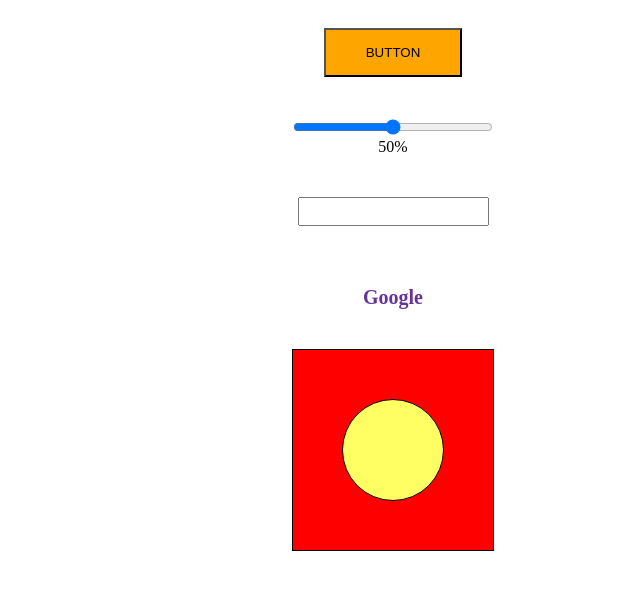
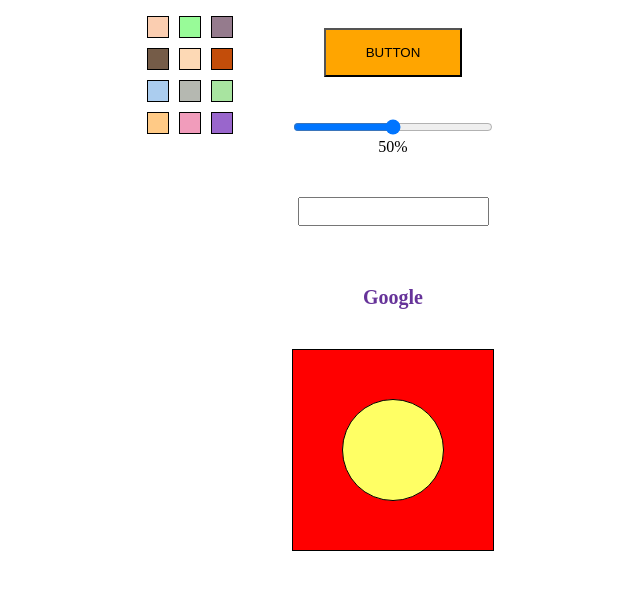
Before and after one commit to begal-vadim98/job, a plain HTML site: page index.html in a window 1280 px wide. Shown: the whole page, without its empty margins (247-887 px from the left). Drawn offline with Linux system fonts and the light colour scheme.

Commit message:
Самоделки

```diff
--- a/index.html
+++ b/index.html
@@ -1,5 +1,5 @@
 <!DOCTYPE html>
-<html lang="ru">
+<html lang="en">
 
 <head>
     <meta charset="UTF-8">
@@ -40,6 +40,8 @@
         </div>
     </main>
 
+    <div class="box-color"></div>
+
 </body>
 
 </html>
--- a/script.js
+++ b/script.js
@@ -1,12 +1,42 @@
 'use strict'
 const myEventsFunction = function () {
+
   const btn = document.getElementById('btn'),
     inputTypeText = document.querySelector('.controls  input[type=text] '),
     inputTypeRange = document.querySelector('.controls  input[type=range] '),
     rangeSpan = document.querySelector('#range-span'),
     square = document.querySelector('#square'),
     circle = document.querySelector('#circle'),
+    boxColor = document.querySelector('.box-color'),
+    boxColorItem = [],
     eBtn = document.querySelector('#e_btn');
+
+  const functionForColor = function () {
+    const arrColor = ['#FBCEB1', '#98FB98', '#957B8D', '#755C48', '#FDD9B5', '#C34D0A', '#ABCDEF', '#B5B8B1', '#A8E4A0', '#FFCA86', '#F19CBB', '#9966CC'];
+
+    arrColor.forEach((elem) => {
+      let span = document.createElement('span');
+
+      span.classList.add('box-color__item');
+
+      span.style.backgroundColor = elem;
+      boxColor.append(span);
+      boxColorItem.push(span);
+
+    })
+
+  }
+
+  const functionChangeBG = function (e) {
+    const target = e.target;
+    boxColorItem.forEach((elem) => {
+      elem.classList.remove('active');
+      if (target === elem) {
+        square.style.backgroundColor = elem.style.backgroundColor;
+        elem.classList.add('active');
+      }
+    })
+  }
 
   // Функция смены фона у квадрата
   const changeColor = function () {
@@ -14,6 +44,9 @@ const myEventsFunction = function () {
       square.style.backgroundColor = inputTypeText.value;
       inputTypeText.value = "";
     }
+    boxColorItem.forEach((elem) => {
+      elem.classList.remove('active');
+    })
 
   }
 
@@ -27,11 +60,13 @@ const myEventsFunction = function () {
   }
 
   // базовые найстройки страницы
+  functionForColor();
   changeRange();
   // скрытие кнопки
   eBtn.style.display = "none";
 
   // Обработчики событий
+  boxColor.addEventListener('click', functionChangeBG);
   btn.addEventListener('click', changeColor);
   inputTypeRange.addEventListener('input', changeRange);
 }
--- a/style.css
+++ b/style.css
@@ -1,3 +1,4 @@
+
 main {
     display: flex;
     flex-direction: column;
@@ -69,3 +70,28 @@ a:hover {
 .green {
     background-color: green !important;
 }
+
+.box-color {
+    position: fixed;
+    top: 10%;
+    left: 30%;
+    width: 100px;
+    transform: translateY(-50%);
+    display: flex;
+    flex-wrap: wrap;
+    padding: 10px;
+}
+.box-color__item {
+    flex-basis: 20%;
+    margin-bottom: 10px;
+    margin-right: 10px;
+    border: 1px solid black;
+    cursor: pointer;
+    transition: all .2s;
+}
+.box-color__item:hover {
+    transform: scale(1.3);
+}
+.active {
+    transform: scale(1.3);
+}
```
